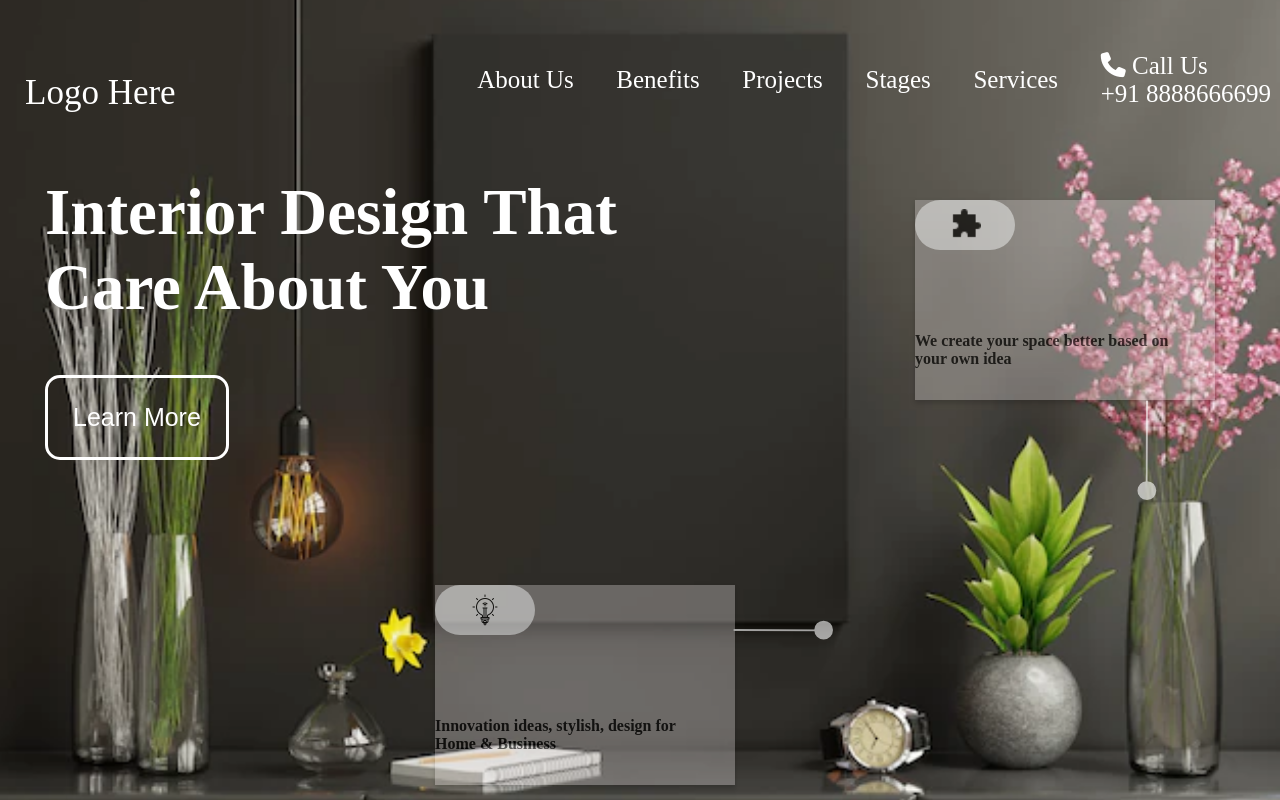
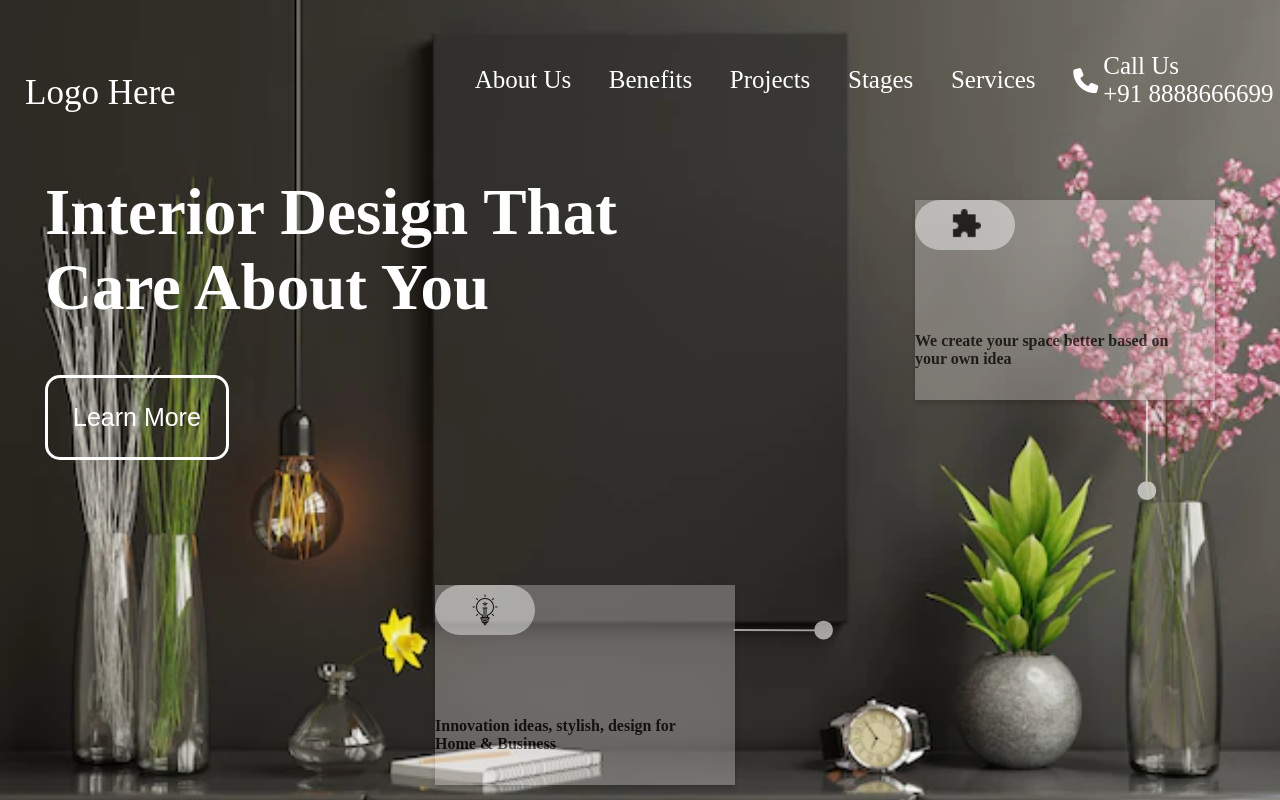
Before and after one commit to GauravShah89/InterioDesigno, a plain HTML site: page index.html in a window 1280 px wide. Drawn offline with Linux system fonts and the light colour scheme.

Commit message:
fixed phone styling and contact number

```diff
--- a/index.html
+++ b/index.html
@@ -21,7 +21,7 @@
             <li class="list-item">Projects</li>
             <li class="list-item">Stages</li>
             <li class="list-item">Services</li>
-            <li class="list-item">
+            <li class="list-item list-item-contact">
                 <i class="fa-solid fa-phone "></i>
                 Call Us <br />+91 8888666699
             </li>
--- a/style.css
+++ b/style.css
@@ -41,10 +41,13 @@ body{
     margin-left: 25px;
 }
 
-.phone-svg{
+.list-item-contact{
     display: flex;
-    border-color: red;
+    align-items: center;
+    justify-content: space-between;
+    gap: 5px;
 }
+
 
 
 /* Copy pasted code to check */
```
